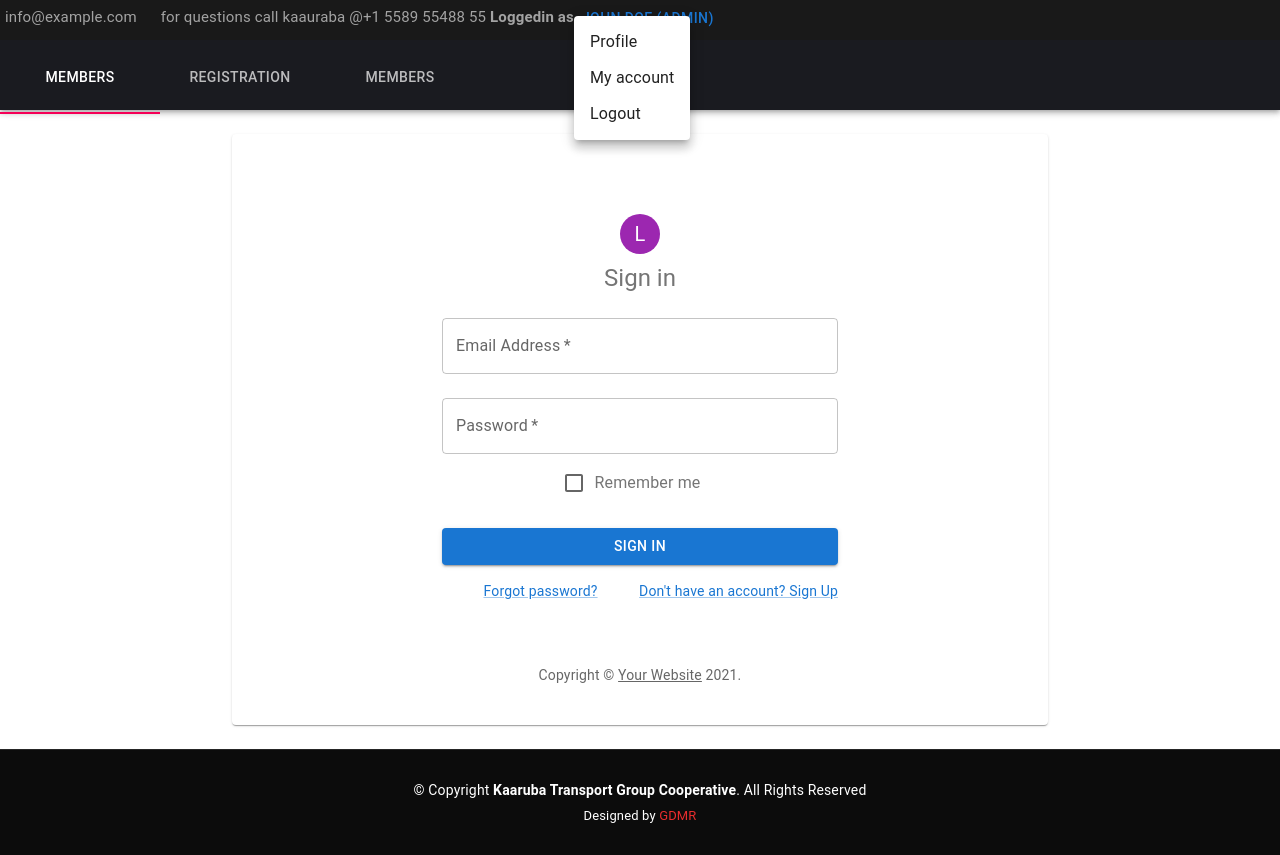
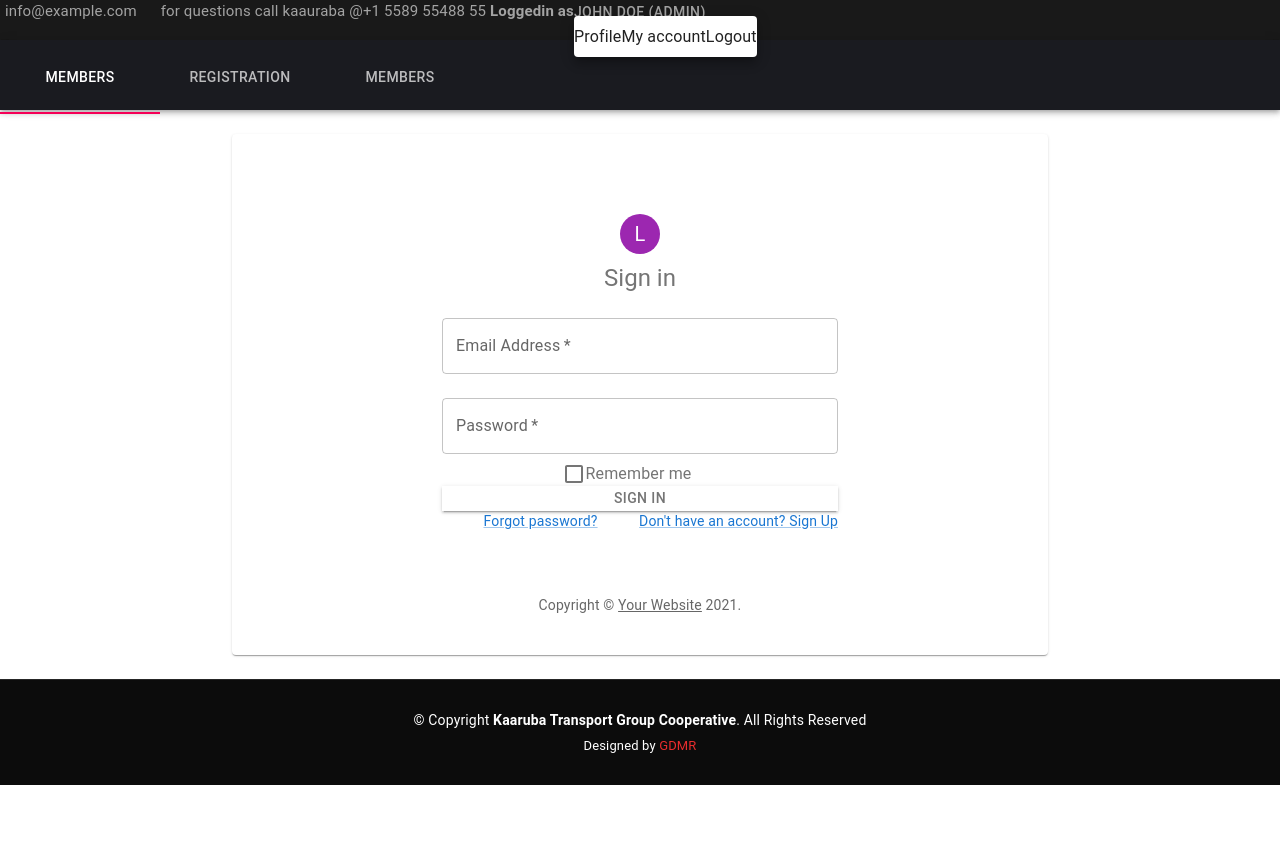
Before and after one commit to glenndoo/kaaruba-front, a React (Create React App) app: page / in a window 1280 px wide. Both pictures are taken after a click on the button "JOHN DOE (ADMIN)". After the commit the page ends 800 px from the top, so only its background shows below. Built offline with nearby package versions, Linux system fonts and the light colour scheme.

Commit message:
separated foot and header test

```diff
--- a/src/App.tsx
+++ b/src/App.tsx
@@ -7,6 +7,8 @@ import FetchMembers from "./admin/FetchMembers";
 import AddMember from "./admin/AddMember";
 import Login from "./LoginRegistration/Login";
 import Registration from "./LoginRegistration/Registration";
+import TemplateFooter from "./components/TemplateFooter";
+import TemplateHeader from "./components/TemplateHeader";
 
 import { styled } from "@material-ui/core/styles";
 import Paper from "@material-ui/core/Paper";
@@ -62,39 +64,8 @@ export default function App() {
   };
   return (
     <div className="Main">
+      <TemplateHeader />
       <AppBar position="static">
-        <section id="topbar" className="d-flex align-items-center">
-          <div className="container d-flex justify-content-center justify-content-md-between">
-            <div className="contact-info d-flex align-items-center">
-              <i className="bi bi-envelope-fill"></i><a href="mailto:contact@example.com">info@example.com</a>
-              <i className="bi bi-phone-fill phone-icon"></i> for questions call kaauraba @+1 5589 55488 55
-
-              <b> Loggedin as</b>
-              <Button id="demo-positioned-button" aria-controls="demo-positioned-menu" aria-haspopup="true" aria-expanded={open ? 'true' : undefined} onClick={handleClick}>
-                John Doe (Admin)
-              </Button>
-              <Menu
-                id="demo-positioned-menu"
-                aria-labelledby="demo-positioned-button"
-                anchorEl={anchorEl}
-                open={open}
-                onClose={handleClose}
-                anchorOrigin={{
-                  vertical: 'top',
-                  horizontal: 'left',
-                }}
-                transformOrigin={{
-                  vertical: 'top',
-                  horizontal: 'left',
-                }}
-              >
-                <MenuItem onClick={handleClose}>Profile</MenuItem>
-                <MenuItem onClick={handleClose}>My account</MenuItem>
-                <MenuItem onClick={handleClose}>Logout</MenuItem>
-              </Menu>
-            </div>
-          </div>
-        </section>
         <header id="header" className="d-flex align-items-center">
           <div className="container d-flex align-items-center justify-content-between">
             <nav id="navbar" className="navbar">
@@ -139,33 +110,7 @@ export default function App() {
           </Grid>
         </Grid>
       </TabPanel>
-      <footer id="footer" className="fixed-bottom">
-        <div className="container">
-          <div className="copyright">
-            &copy; Copyright <strong><span>Kaaruba Transport Group Cooperative</span></strong>. All Rights Reserved
-          </div>
-          <div className="credits">
-
-            Designed by <a href="/">GDMR</a>
-          </div>
-        </div>
-      </footer>
+      <TemplateFooter />
     </div>
   );
 }
-/*
-<div className="App">
-      <header className="App-header">
-        <Grid item xs>
-          <Item>
-            <AddMember />
-              <hr/>
-            <FetchMembers />
-          </Item>
-        </Grid>
-        <Grid item xs>
-          <Item>
-          </Item>
-        </Grid>
-      </header>
-    </div>*/
--- /dev/null
+++ b/src/components/TemplateFooter.tsx
@@ -0,0 +1,27 @@
+import * as React from 'react';
+import BottomNavigation from '@mui/material/BottomNavigation';
+import BottomNavigationAction from '@mui/material/BottomNavigationAction';
+
+import "../App.css";
+
+export default function TemplateFooter() {
+  const [value, setValue] = React.useState('recents');
+
+  const handleChange = (event: React.SyntheticEvent, newValue: string) => {
+    setValue(newValue);
+  };
+
+  return (
+    <footer id="footer" className="fixed-bottom">
+      <div className="container">
+        <div className="copyright">
+          &copy; Copyright <strong><span>Kaaruba Transport Group Cooperative</span></strong>. All Rights Reserved
+        </div>
+        <div className="credits">
+
+          Designed by <a href="/">GDMR</a>
+        </div>
+      </div>
+    </footer>
+  );
+}
--- /dev/null
+++ b/src/components/TemplateHeader.tsx
@@ -0,0 +1,60 @@
+import * as React from 'react';
+import BottomNavigation from '@mui/material/BottomNavigation';
+import BottomNavigationAction from '@mui/material/BottomNavigationAction';
+import Button from '@mui/material/Button';
+import Menu from '@mui/material/Menu';
+import MenuItem from '@mui/material/MenuItem';
+import "../App.css";
+
+export default function TemplateFooter() {
+  const [value, setValue] = React.useState('recents');
+
+  const handleChange = (event: React.SyntheticEvent, newValue: string) => {
+    setValue(newValue);
+  };
+  const [anchorEl, setAnchorEl] = React.useState<null | HTMLElement>(null);
+  const open = Boolean(anchorEl);
+  const handleClick = (event: React.MouseEvent<HTMLElement>) => {
+    setAnchorEl(event.currentTarget);
+  };
+  const handleClose = () => {
+    setAnchorEl(null);
+  };
+
+  return (
+    <div>
+    <section id="topbar" className="d-flex align-items-center">
+      <div className="container d-flex justify-content-center justify-content-md-between">
+        <div className="contact-info d-flex align-items-center">
+          <i className="bi bi-envelope-fill"></i><a href="mailto:contact@example.com">info@example.com</a>
+          <i className="bi bi-phone-fill phone-icon"></i> for questions call kaauraba @+1 5589 55488 55
+
+          <b> Loggedin as</b>
+          <Button id="demo-positioned-button" aria-controls="demo-positioned-menu" aria-haspopup="true" aria-expanded={open ? 'true' : undefined} onClick={handleClick}>
+            John Doe (Admin)
+          </Button>
+          <Menu
+            id="demo-positioned-menu"
+            aria-labelledby="demo-positioned-button"
+            anchorEl={anchorEl}
+            open={open}
+            onClose={handleClose}
+            anchorOrigin={{
+              vertical: 'top',
+              horizontal: 'left',
+            }}
+            transformOrigin={{
+              vertical: 'top',
+              horizontal: 'left',
+            }}
+          >
+            <MenuItem onClick={handleClose}>Profile</MenuItem>
+            <MenuItem onClick={handleClose}>My account</MenuItem>
+            <MenuItem onClick={handleClose}>Logout</MenuItem>
+          </Menu>
+        </div>
+      </div>
+    </section>
+  </div>
+  );
+}
```
